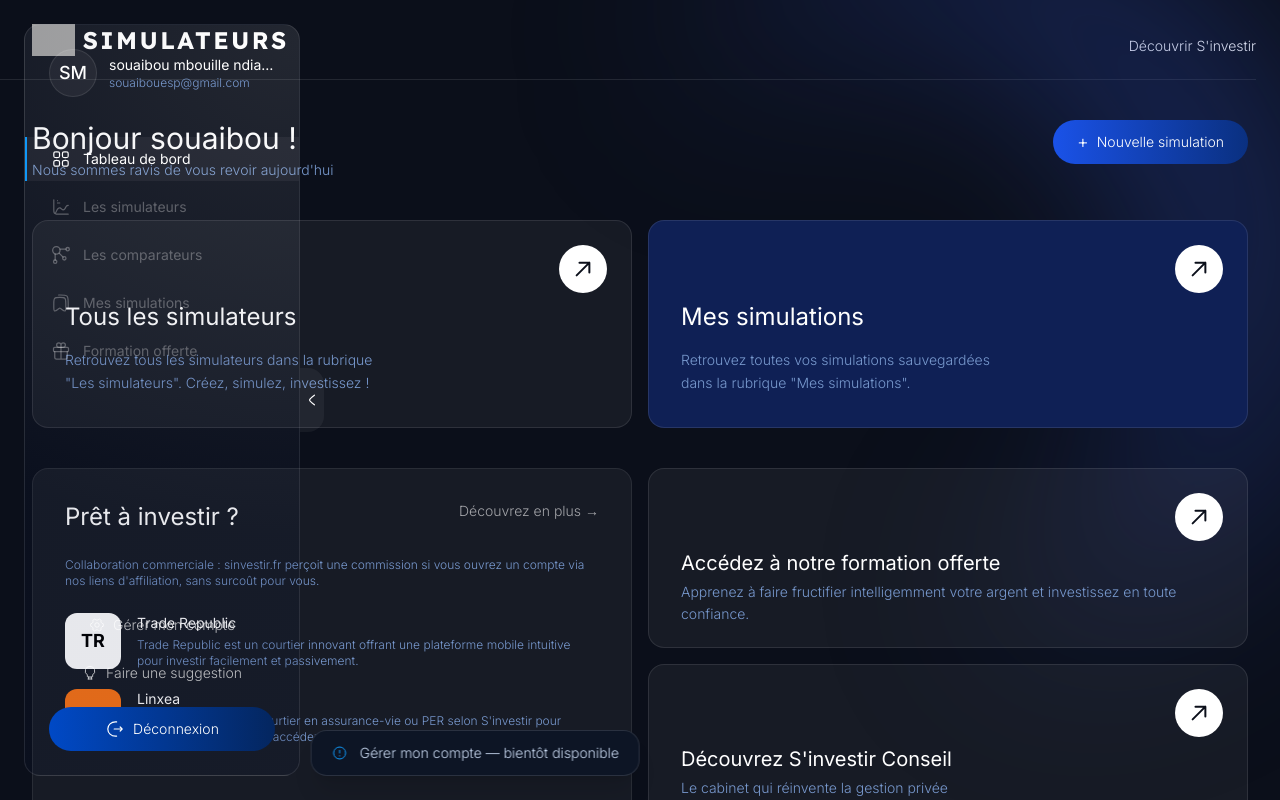
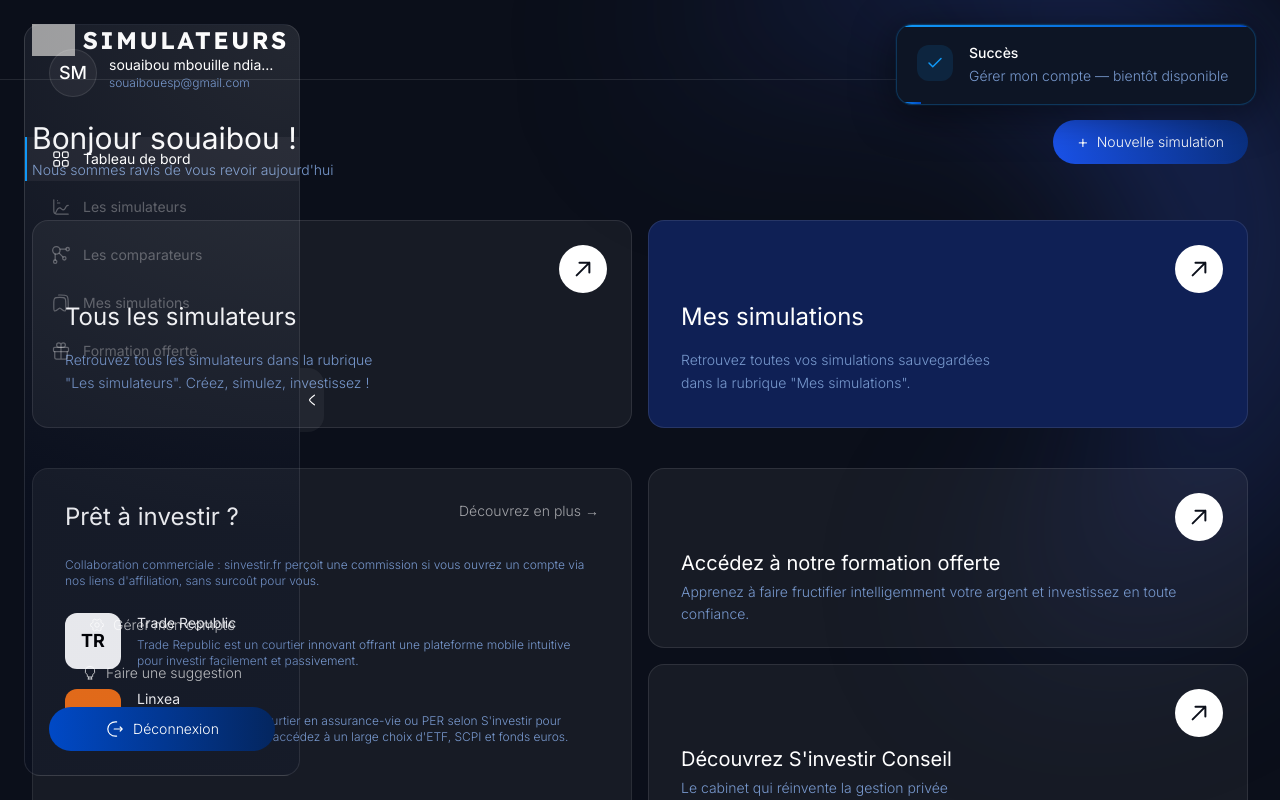
Before and after one commit to vitokuko/simulateur-crypto-sinvestir, a Next.js app: page / in a window 1280 px wide. Both pictures are taken after a click on the button "Gérer mon compte". Shown: the top 800 px of the page. Built offline with nearby package versions, Linux system fonts and the light colour scheme; grey boxes are pictures that could not be loaded.

Commit message:
feat(ui): redesign toast — top-right position, larger size, progress bar

```diff
--- a/src/components/ui/Toast.tsx
+++ b/src/components/ui/Toast.tsx
@@ -6,6 +6,7 @@ import { TOAST_DURATION } from "@/lib/constants";
 interface ToastState {
   message: string;
   visible: boolean;
+  key: number;
 }
 
 interface ToastContextValue {
@@ -19,55 +20,89 @@ export function useToast() {
 }
 
 export function ToastProvider({ children }: { children: React.ReactNode }) {
-  const [toast, setToast] = useState<ToastState>({ message: "", visible: false });
+  const [toast, setToast] = useState<ToastState>({ message: "", visible: false, key: 0 });
 
   const showToast = useCallback((message: string) => {
-    setToast({ message, visible: true });
+    setToast((prev) => ({ message, visible: true, key: prev.key + 1 }));
   }, []);
 
   useEffect(() => {
     if (!toast.visible) return;
     const t = setTimeout(() => setToast((p) => ({ ...p, visible: false })), TOAST_DURATION);
     return () => clearTimeout(t);
-  }, [toast.visible, toast.message]);
+  }, [toast.visible, toast.key]);
 
   return (
     <ToastContext.Provider value={{ showToast }}>
       {children}
       <div
-        className="fixed bottom-6 left-1/2 -translate-x-1/2 z-[100] transition-all duration-300 pointer-events-none"
+        className="fixed top-6 right-6 z-[100] pointer-events-none"
         style={{
+          transition: "opacity 300ms ease, transform 300ms ease",
           opacity: toast.visible ? 1 : 0,
-          transform: `translateX(-50%) translateY(${toast.visible ? "0" : "12px"})`,
+          transform: `translateY(${toast.visible ? "0" : "-16px"})`,
         }}
       >
         <div
-          className="flex items-center gap-3 px-5 py-3 rounded-2xl text-sm font-light shadow-xl"
+          className="relative overflow-hidden rounded-2xl shadow-2xl"
           style={{
+            width: 360,
             backgroundColor: "#0d1525",
-            border: "1px solid rgba(255,255,255,0.12)",
-            color: "#7899ce",
-            backdropFilter: "blur(12px)",
+            border: "1px solid rgba(16,152,247,0.25)",
+            boxShadow: "0 8px 40px rgba(0,0,0,0.5), 0 0 0 1px rgba(16,152,247,0.08)",
           }}
         >
-          <svg
-            width="16"
-            height="16"
-            viewBox="0 0 24 24"
-            fill="none"
-            style={{ color: "#1098F7", flexShrink: 0 }}
-          >
-            <circle cx="12" cy="12" r="9" stroke="currentColor" strokeWidth="1.5" />
-            <path
-              d="M12 8v4M12 16v.5"
-              stroke="currentColor"
-              strokeWidth="1.5"
-              strokeLinecap="round"
+          {/* Top accent line */}
+          <div
+            className="h-0.5 w-full"
+            style={{ background: "linear-gradient(to right, #1098F7, #0049C6)" }}
+          />
+
+          <div className="flex items-start gap-4 px-5 py-4">
+            {/* Icon */}
+            <div
+              className="shrink-0 w-9 h-9 rounded-xl flex items-center justify-center mt-0.5"
+              style={{ backgroundColor: "rgba(16,152,247,0.12)" }}
+            >
+              <svg width="18" height="18" viewBox="0 0 24 24" fill="none">
+                <path
+                  d="M20 6L9 17l-5-5"
+                  stroke="#1098F7"
+                  strokeWidth="2"
+                  strokeLinecap="round"
+                  strokeLinejoin="round"
+                />
+              </svg>
+            </div>
+
+            {/* Content */}
+            <div className="flex-1 min-w-0">
+              <p className="text-sm font-medium text-white mb-0.5">Succès</p>
+              <p className="text-sm font-light leading-relaxed" style={{ color: "#7899ce" }}>
+                {toast.message}
+              </p>
+            </div>
+          </div>
+
+          {/* Progress bar */}
+          {toast.visible && (
+            <div
+              className="absolute bottom-0 left-0 h-0.5"
+              style={{
+                background: "linear-gradient(to right, #1098F7, #0049C6)",
+                animation: `toast-progress ${TOAST_DURATION}ms linear forwards`,
+              }}
             />
-          </svg>
-          <span style={{ color: "#c8d8f0" }}>{toast.message}</span>
+          )}
         </div>
       </div>
+
+      <style>{`
+        @keyframes toast-progress {
+          from { width: 100%; }
+          to { width: 0%; }
+        }
+      `}</style>
     </ToastContext.Provider>
   );
 }
```
